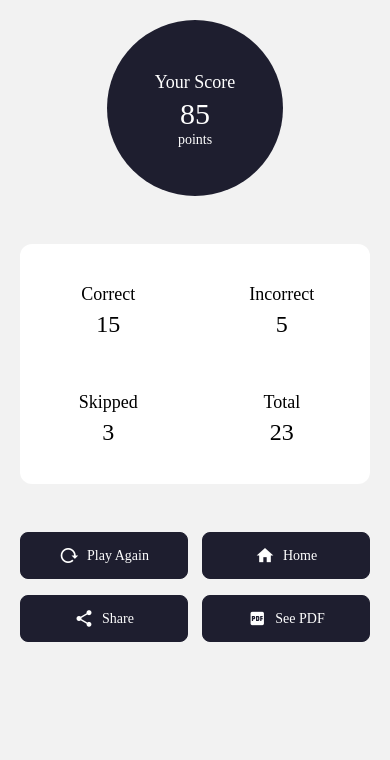
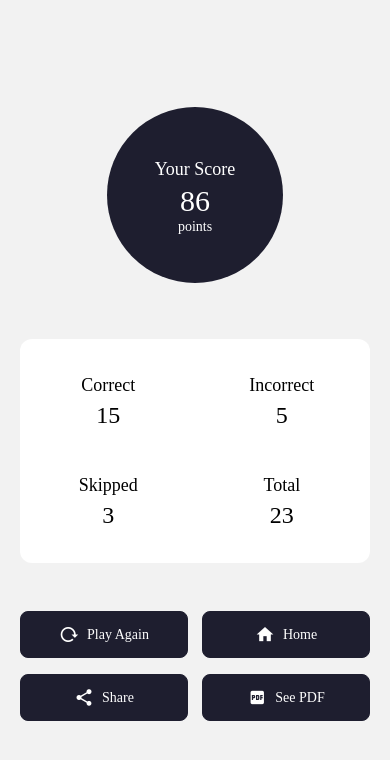
Before and after one commit to boy-scripter/react-native-education, a React Native app: screen /result in a window 390 px wide. Shown: the top 760 px of the page. Built offline with nearby package versions, Linux system fonts and the light colour scheme.

Commit message:
design issue fixed

```diff
--- a/src/screens/dashboard/result.screen.tsx
+++ b/src/screens/dashboard/result.screen.tsx
@@ -15,14 +15,14 @@ const ResultScreen: React.FC = () => {
   ];
 
   return (
-    <View className="flex-1 py-5 px-5 items-center">
-      <View className="flex-1">
+    <View className="flex-1 py-5 px-5  justify-center ">
+      <View className="">
         {/* circle */}
-        <View className="flex w-full items-center">
+        <View className="flex w-full mx-auto items-center">
           <RippleEffect count={5} color={colorConstant.greyish[200]} className="rounded-full">
             <View className="w-44 h-44 mx-auto rounded-full bg-theme items-center justify-center">
               <Text className="text-lg text-white font-interBold">Your Score</Text>
-              <Text className="text-3xl text-white font-interBold">85</Text>
+              <Text className="text-3xl text-white font-interBold">86</Text>
               <Text className=" text-white font-interBold">points</Text>
             </View>
           </RippleEffect>
@@ -30,20 +30,21 @@ const ResultScreen: React.FC = () => {
         {/* circle end */}
 
         {/* box information start */}
-        <View style={{elevation: 14}} className="flex rounded-xl flex-wrap bg-white shadow-slate-300 flex-row justify-between w-full px-2 py-4 gap-2 mt-12">
-          <View className="w-[48%] py-5 items-center justify-center ">
+        <View style={{elevation: 14}} className="flex  rounded-xl flex-wrap bg-white shadow-slate-300 flex-row justify-between w-full px-2 py-4 gap-2 mt-14">
+          <View className="w-[48%] py-4 items-center justify-center ">
             <Text className="text-lg font-interBold">Correct</Text>
             <Text className="text-2xl font-interBold">15</Text>
           </View>
-          <View className="w-[48%] py-5  items-center justify-center ">
+          <View className="w-[48%] py-4  items-center justify-center ">
             <Text className="text-lg font-interBold">Incorrect</Text>
             <Text className="text-2xl font-interBold">5</Text>
           </View>
-          <View className="w-[48%] py-5 items-center justify-center ">
+          <View className="w-[48%] py-4 items-center justify-center ">
             <Text className="text-lg font-interBold">Skipped</Text>
             <Text className="text-2xl font-interBold">3</Text>
           </View>
-          <View className="w-[48%] py-5 items-center justify-center ">
+
+          <View className="w-[48%] py-4 items-center justify-center ">
             <Text className="text-lg font-interBold">Total</Text>
             <Text className="text-2xl font-interBold">23</Text>
           </View>
```
